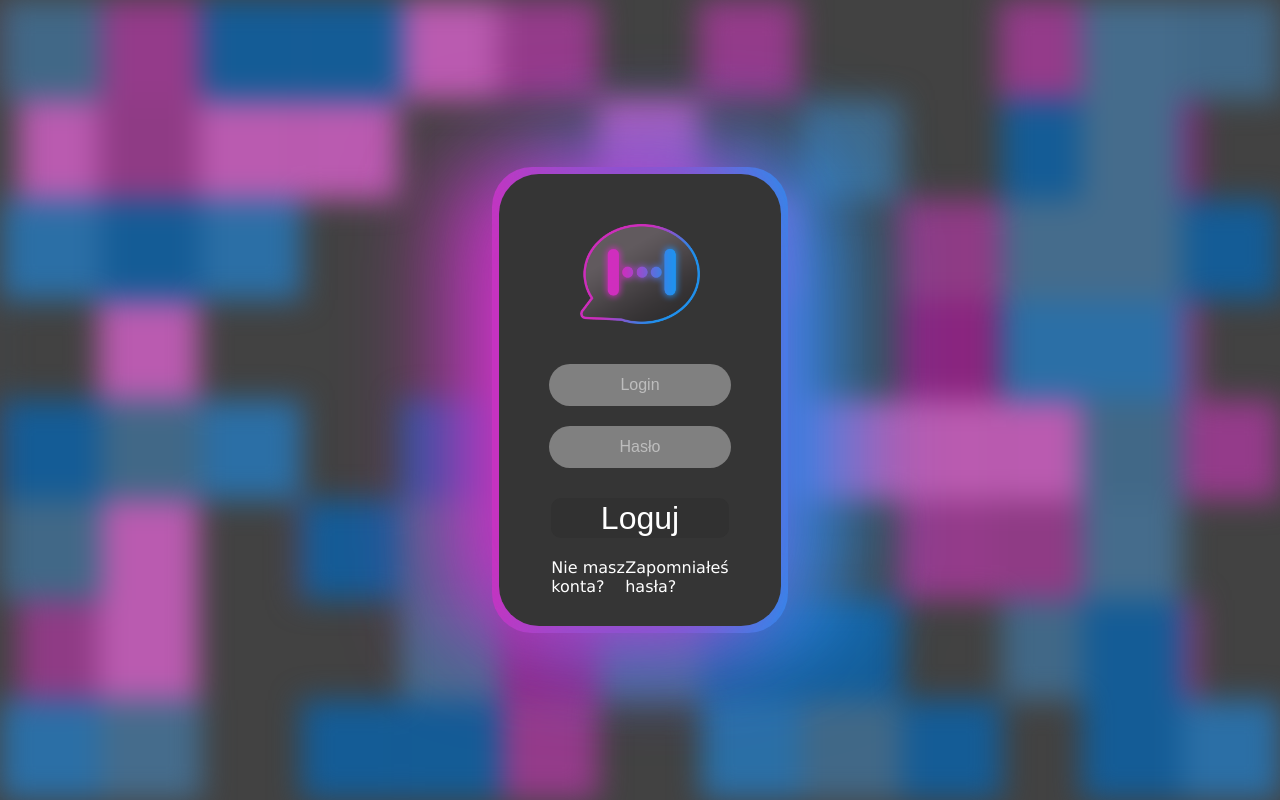
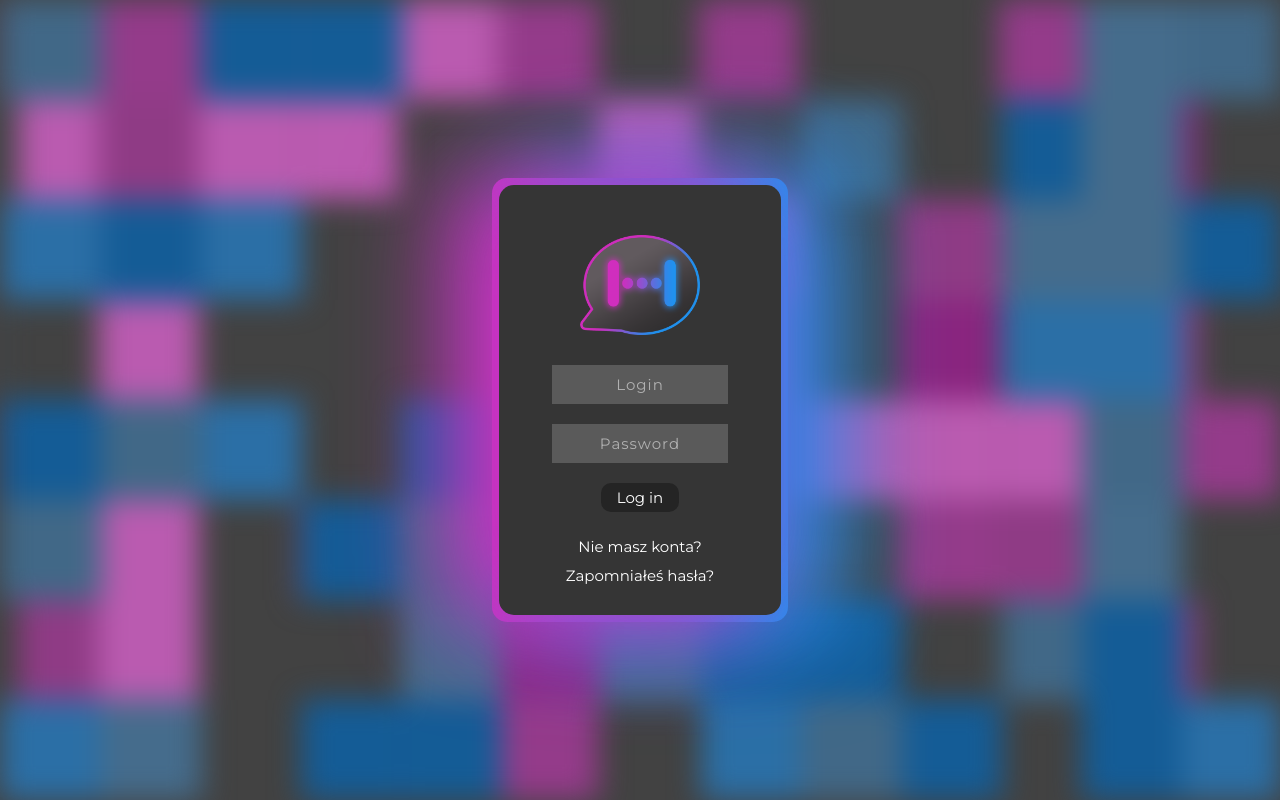
Before and after one commit to DemonSwans/ProjectX, a Flask app: page / in a window 1280 px wide. Run offline with Flask 2, Linux system fonts and the light colour scheme.

Commit message:
Finalna poprawka login.html

```diff
--- a/Project X/website/static/Login/style.css
+++ b/Project X/website/static/Login/style.css
@@ -1,3 +1,4 @@
+@import url("https://fonts.googleapis.com/css?family=Montserrat:400,800");
 @-webkit-keyframes fade-in {
   0% {
     opacity: 0;
@@ -6,7 +7,6 @@
     opacity: 1;
   }
 }
-
 @keyframes fade-in {
   0% {
     opacity: 0;
@@ -33,7 +33,7 @@ body {
   overflow: hidden;
   -webkit-transition: 0.2s;
   transition: 0.2s;
-  font-family: 'Lucida Sans', 'Lucida Sans Regular', 'Lucida Grande', 'Lucida Sans Unicode', Geneva, Verdana, sans-serif;
+  font-family: Montserrat;
 }
 
 body canvas {
@@ -55,22 +55,16 @@ body .border {
           align-items: center;
   min-width: 22%;
   padding: 7px;
-  border-radius: 40px;
+  border-radius: 15px;
   background-image: -webkit-gradient(linear, left top, right top, from(#d02ebe), to(#2092ef));
   background-image: linear-gradient(to right, #d02ebe, #2092ef);
   -webkit-animation: fade-in 1.2s cubic-bezier(0.39, 0.575, 0.565, 1) both;
           animation: fade-in 1.2s cubic-bezier(0.39, 0.575, 0.565, 1) both;
 }
 
-@media only screen and (min-width: 600px) {
-  body .border {
-    width: 22%;
-  }
-}
-
 body .border .login-win {
   padding: 30px;
-  border-radius: 40px;
+  border-radius: 15px;
   display: -webkit-box;
   display: -ms-flexbox;
   display: flex;
@@ -114,62 +108,69 @@ body .border .login-win form {
 }
 
 body .border .login-win form .login {
-  width: 80%;
   outline: none;
   border: none;
-  margin: 20px 0px 0px 0px;
-  border-radius: 50px;
-  height: 40px;
-  font-size: 1em;
+  width: 70%;
+  margin: 10px 0px 10px 0px;
+  font-size: 15px;
+  padding: 10px;
+  color: white;
+  background: #5a5a5a;
+  font-family: Montserrat;
   text-align: center;
-  overflow: visible;
-  background: grey;
-  color: white;
+  letter-spacing: 1px;
 }
 
 body .border .login-win form .login::-webkit-input-placeholder {
-  color: #bdbdbd;
+  color: #b1b1b1;
+  text-align: center;
 }
 
 body .border .login-win form .login:-ms-input-placeholder {
-  color: #bdbdbd;
+  color: #b1b1b1;
+  text-align: center;
 }
 
 body .border .login-win form .login::-ms-input-placeholder {
-  color: #bdbdbd;
+  color: #b1b1b1;
+  text-align: center;
 }
 
 body .border .login-win form .login::placeholder {
-  color: #bdbdbd;
+  color: #b1b1b1;
+  text-align: center;
 }
 
-body .border .login-win .login-btn {
-  margin: 30px 0px 10px 0px;
-  width: 80%;
+body .border .login-win form .login-btn {
+  font-family: Montserrat;
+  background: #242424;
+  color: white;
+  border: none;
+  outline: none;
+  font-size: 15px;
+  margin-top: 10px;
+  padding: 5px;
+  cursor: pointer;
+  width: 35%;
+  -webkit-transition: .2s;
+  transition: .2s;
   border-radius: 10px;
-  background: #313131;
-  font-size: 2em;
-  outline: none;
-  border: none;
-  height: 40px;
-  color: white;
-  cursor: pointer;
-  -webkit-transition: .4s;
-  transition: .4s;
-  overflow: visible;
+  font-size: 15px;
 }
 
-body .border .login-win .login-btn:hover {
-  background: #4b4a4a;
+body .border .login-win form .login-btn:hover {
+  background: #5a5a5a;
 }
 
 body .border .login-win .inner {
-  width: 80%;
+  width: 100%;
   display: -webkit-box;
   display: -ms-flexbox;
   display: flex;
   -ms-flex-pack: distribute;
       justify-content: space-around;
+  font-size: 15px;
+  margin-top: 1em;
 }
 
 body .border .login-win .inner a {
@@ -177,4 +178,16 @@ body .border .login-win .inner a {
   margin: 10px 0px 0px 0px;
   text-decoration: none;
 }
+
+@media screen and (max-width: 1500px) {
+  .inner {
+    -webkit-box-orient: vertical;
+    -webkit-box-direction: normal;
+        -ms-flex-direction: column;
+            flex-direction: column;
+    -webkit-box-align: center;
+        -ms-flex-align: center;
+            align-items: center;
+  }
+}
 /*# sourceMappingURL=style.css.map */
--- a/Project X/website/static/Login/style.scss
+++ b/Project X/website/static/Login/style.scss
@@ -1,3 +1,4 @@
+@import url('https://fonts.googleapis.com/css?family=Montserrat:400,800');
 @keyframes fade-in {
     0% {
       opacity: 0;
@@ -16,7 +17,7 @@ body{
     color: white;
     overflow: hidden;
     transition: 0.2s;
-    font-family: 'Lucida Sans', 'Lucida Sans Regular', 'Lucida Grande', 'Lucida Sans Unicode', Geneva, Verdana, sans-serif;
+    font-family: Montserrat;
     canvas{
         position: absolute;
         z-index: -1;
@@ -28,15 +29,12 @@ body{
         align-items: center;
         min-width: 22%;
         padding: 7px;
-        border-radius: 40px;
+        border-radius: 15px;
         background-image: linear-gradient(to right, #d02ebe, #2092ef);
         animation: fade-in 1.2s cubic-bezier(0.390, 0.575, 0.565, 1.000) both;
-        @media only screen and (min-width: 600px){
-            width: 22%;
-        }
         .login-win{
             padding: 30px;
-            border-radius: 40px;
+            border-radius: 15px;
             display: flex;
             align-items: center;
             flex-direction: column;
@@ -57,43 +55,48 @@ body{
                 align-items: center;
                 flex-direction: column;
                 .login{
-                    width: 80%;
+                   outline: none;
+                   border: none;
+                   width: 70%;
+                   margin: 10px 0px 10px 0px;
+                   font-size: 15px;
+                   padding: 10px;
+                   color: white;
+                   background: rgb(90, 90, 90);
+                   font-family: Montserrat;
+                   text-align: center;
+                   letter-spacing: 1px;
+                   &::placeholder{
+                       color: rgb(177, 177, 177);
+                       text-align: center;
+                   }
+                }
+                .login-btn{
+                    font-family: Montserrat;
+                    background: rgb(36, 36, 36);
+                    color: white;
+                    border: none;
                     outline: none;
-                    border: none;
-                    margin: 20px 0px 0px 0px;
-                    border-radius: 50px;
-                    height: 40px;
-                    font-size: 1em;
-                    text-align: center;
-                    overflow: visible;
-                    background: grey;
-                    color: white;
-                    &::placeholder{
-                        color: rgb(189, 189, 189);
+                    font-size: 15px;
+                    margin-top: 10px;
+                    padding: 5px;
+                    cursor: pointer;
+                    width: 35%;
+                    transition: .2s;
+                    border-radius: 10px;
+                    font-size: 15px;
+                    &:hover{
+                        background:rgb(90, 90, 90);
                     }
                 }
             }
-            .login-btn{
-                margin: 30px 0px 10px 0px;
-                width: 80%;
-                border-radius: 10px;
-                background: rgb(49, 49, 49);
-                font-size: 2em;
-                outline: none;
-                border: none;
-                height: 40px;
-                color: white;
-                cursor: pointer;
-                transition: .4s;
-                overflow: visible;
-                &:hover{
-                    background: rgb(75, 74, 74);
-                }
-            }
+
             .inner{
-                width: 80%;
+                width: 100%;
                 display: flex;
                 justify-content: space-around;
+                font-size: 15px;
+                margin-top: 1em;
                 a{
                     color: white;
                     margin: 10px 0px 0px 0px;
@@ -103,3 +106,9 @@ body{
         }
     }
 }
+@media screen and (max-width: 1500px){
+    .inner{
+        flex-direction: column;
+        align-items: center;
+    }
+}
--- a/Project X/website/templates/login.html
+++ b/Project X/website/templates/login.html
@@ -5,17 +5,17 @@
     <meta http-equiv="X-UA-Compatible" content="IE=edge">
     <meta name="viewport" content="width=device-width, initial-scale=1.0">
     <link rel="stylesheet" href="{{ url_for('static', filename='/Login/style.css')}}">
-    <title>Project X</title>
+    <title>Login</title>
 </head>
 <body>
     <canvas></canvas>
     <div class="border">
         <div class="login-win">
-            <img src="static\x2.png" alt="">
+            <img src="static/x2.png" alt="">
             <form method = "post">
                 <input type="text" name="login" placeholder="Login" class="login">
-                <input type="password" name="haslo" placeholder="Hasło" class="login">
-                <input type="submit" value="Loguj" class="login-btn">
+                <input type="password" name="haslo" placeholder="Password" class="login">
+                <input type="submit" value="Log in" class="login-btn">
             </form>
             <div class="inner">
                 <a href="{{ url_for('auth.register')}}" class="hiperlink">Nie masz konta?</a>
```
Also changed, not shown: 1 other file.
